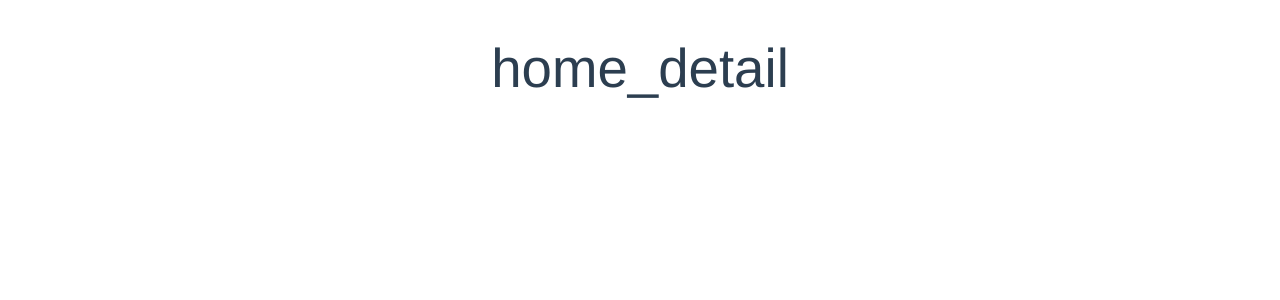
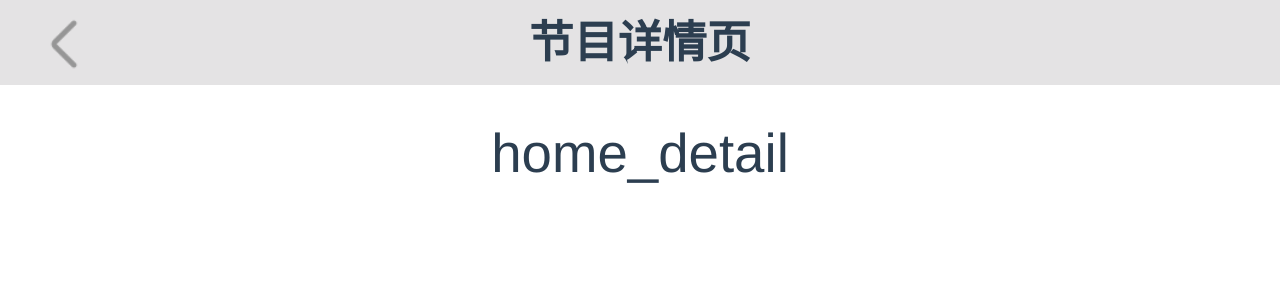
Before and after one commit to majunjie915/vue, a Vue app: page /#/home_detail in a window 1280 px wide. Shown: the top 300 px of the page. Built offline with nearby package versions, Linux system fonts and the light colour scheme.

Commit message:
增加返回功能

```diff
--- a/src/components/home.vue
+++ b/src/components/home.vue
@@ -1,6 +1,8 @@
 <template>
   <div class="home">
-    <nav>{{ msg }}</nav>
+    <nav>
+      {{ msg }}
+    </nav>
     <ol class="home_todo">
       <li v-for="todo in todos">
         {{todo.test}}
--- a/src/components/home_detail.vue
+++ b/src/components/home_detail.vue
@@ -1,5 +1,9 @@
 <template>
 	<div class="home_detail">
+		<nav>
+	        <a href="javascript:history.back()"><img src="../assets/back2x.png" class="backImg"></a>
+	        节目详情页
+	    </nav>
 		<h1>{{message}}</h1>
 	</div>
 </template>
@@ -11,6 +15,9 @@
 	    return {
 	      message: 'home_detail'
 	    }
+	  },
+	  methods: {
+
 	  }
 	}
 </script>
@@ -22,4 +29,18 @@
 	h1{
 		font-weight: normal;
 	}
+	nav{
+	    width: 100%;
+	    height: 0.5rem;
+	    line-height: 0.5rem;
+	    background: #e4e3e4;
+	    font-weight: bold;
+	    font-size: 0.26rem;
+	}
+    .backImg{
+	    width: 0.35rem;
+	    position: absolute;
+	    top: 0.08rem;
+	    left: 0.2rem;
+    }
 </style>
```
Also changed, not shown: notes.txt (deleted), src/assets/back2x.png (added).
